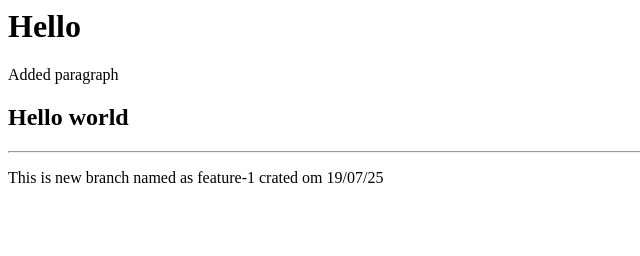
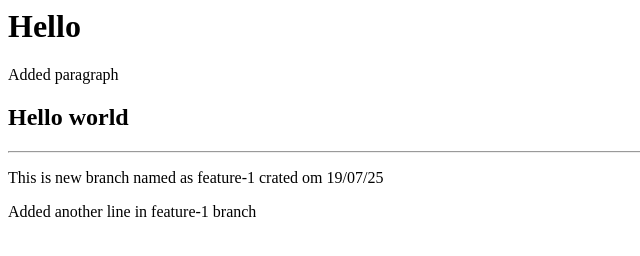
Before and after one commit to VshalChauhan/First-Repo, a plain HTML site: page index.html in a window 1280 px wide. Shown: the whole page, without its empty margins (0-640 px from the left). Drawn offline with Linux system fonts and the light colour scheme.

Commit message:
added new line

```diff
--- a/index.html
+++ b/index.html
@@ -3,3 +3,4 @@
 <h2>Hello world</h2>
 <hr />
 <p>This is new branch named as  feature-1 crated om 19/07/25</p>
+<p>Added another line in feature-1 branch</p>
```
